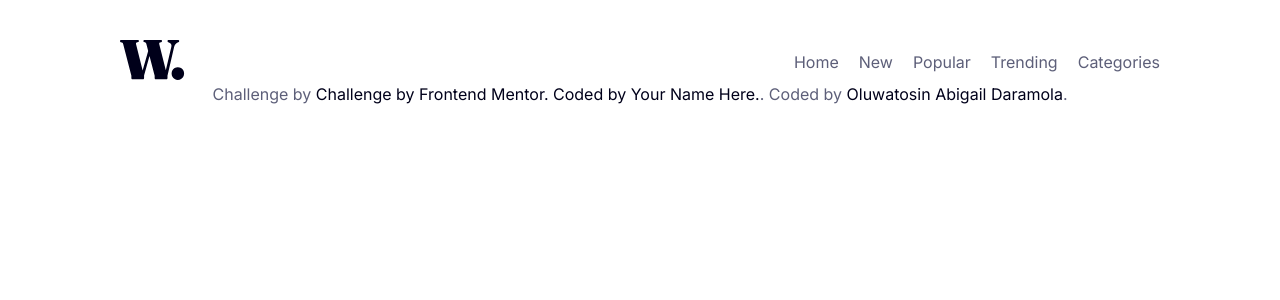
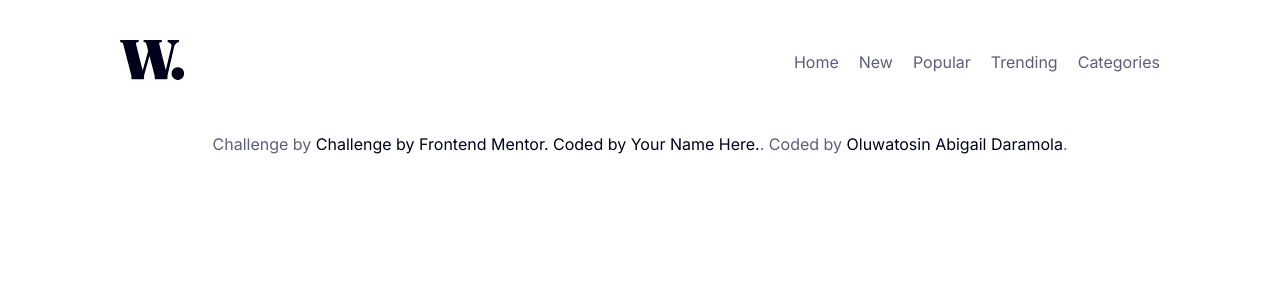
Before and after one commit to Heph-zibah/news-homepage-reactjs, a React (Create React App) app: page / in a window 1280 px wide. Shown: the top 300 px of the page. Built offline with nearby package versions, Linux system fonts and the light colour scheme; the HTML template or start-up script is replaced by a standard one.

Commit message:
gave the footer margin top

```diff
--- a/src/index.scss
+++ b/src/index.scss
@@ -1,7 +1,7 @@
 @import url('https://fonts.googleapis.com/css2?family=Inter:wght@400;700;800&display=swap');
 @import './Styles/variables';
 @import './Styles/mixins';
-@import './Styles/navbar';
+@import './components/Navbar/navbar';
 * {
     margin: 0;
     padding: 0;
@@ -16,6 +16,7 @@ a {
 }
 
 footer {
+    margin-top: 50px;
     text-align: center;
     color: $text-color-darkgrey;
     a{
```
